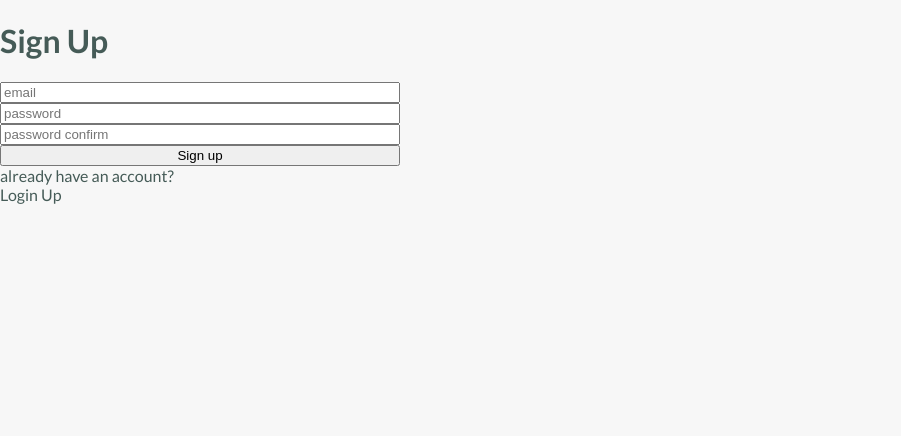
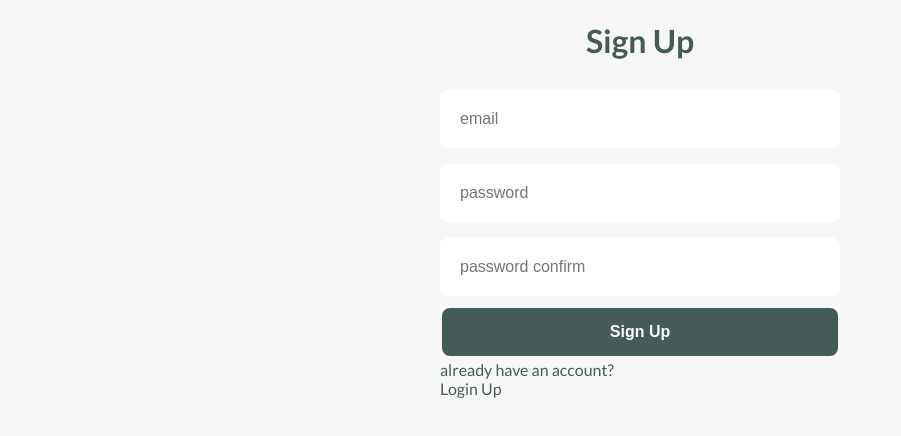
Before and after one commit to lduvnas/plant-app, a React (Create React App) app: page /signup in a window 1280 px wide. Shown: the top 436 px of the page, without its empty margins (0-901 px from the left). Built offline with nearby package versions, Linux system fonts and the light colour scheme; no server answers.

Commit message:
Add styles for SignupForm

```diff
--- a/src/components/Navbar/styled.js
+++ b/src/components/Navbar/styled.js
@@ -20,7 +20,7 @@ export const Circle = styled.div`
   align-items: center;
   height: 120px;
   width: 120px;
-  background-color: ${COLORS.neutral_2};
+  background-color: ${COLORS.neutral_4};
   border-radius: 50%;
   left: 50%;
   top: 120px;
--- a/src/components/SignupForm/SignupForm.jsx
+++ b/src/components/SignupForm/SignupForm.jsx
@@ -2,6 +2,8 @@ import React, { useRef, useState } from "react";
 import * as S from "./styled";
 import { useAuth } from "../../contexts/AuthContext";
 import { Link, useHistory } from "react-router-dom";
+import Input from "../Input";
+import Button from "../Button";
 
 const SignupForm = () => {
   const emailRef = useRef();
@@ -35,22 +37,20 @@ const SignupForm = () => {
       <h1>Sign Up</h1>
       {error && <p>{error}</p>}
       <S.Form onSubmit={handleSubmit}>
-        <input type="email" placeholder="email" ref={emailRef} required />
-        <input
+        <Input type="email" placeholder="email" refs={emailRef} required />
+        <Input
           type="password"
           placeholder="password"
-          ref={passwordRef}
+          refs={passwordRef}
           required
         />
-        <input
+        <Input
           type="password"
           placeholder="password confirm"
-          ref={passwordConfirmRef}
+          refs={passwordConfirmRef}
           required
         />
-        <button disabled={loading} type="submit">
-          Sign up
-        </button>
+        <Button disabled={loading} type="submit" title="Sign Up" />
         already have an account? <Link to="/login">Login Up</Link>
       </S.Form>
     </S.Container>
--- a/src/components/SignupForm/styled.js
+++ b/src/components/SignupForm/styled.js
@@ -1,9 +1,15 @@
 import styled from "styled-components";
 
-export const Container = styled.div``;
+export const Container = styled.div`
+  display: flex;
+  justify-content: center;
+  flex-direction: column;
+  align-items: center;
+`;
 
 export const Form = styled.form`
   display: flex;
   flex-direction: column;
-  max-width: 400px;
+  /* max-width: 400px; */
+  width: 400px;
 `;
--- a/src/constants.js
+++ b/src/constants.js
@@ -1,8 +1,9 @@
 export const COLORS = {
   text: "#455B57",
   neutral_1: "#FFFF",
-  neutral_2: "#D9D9D9",
+  neutral_2: "#454545",
   neutral_3: "#F4F5F4",
+  neutral_4: "#D9D9D9",
   background: "#FBFBFB",
   primary: "#7E7B7B",
 };
```
